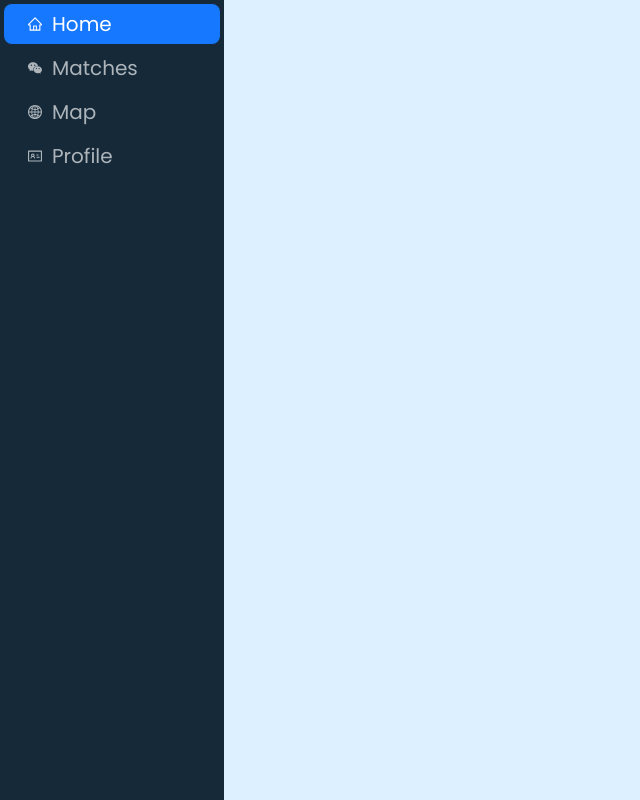
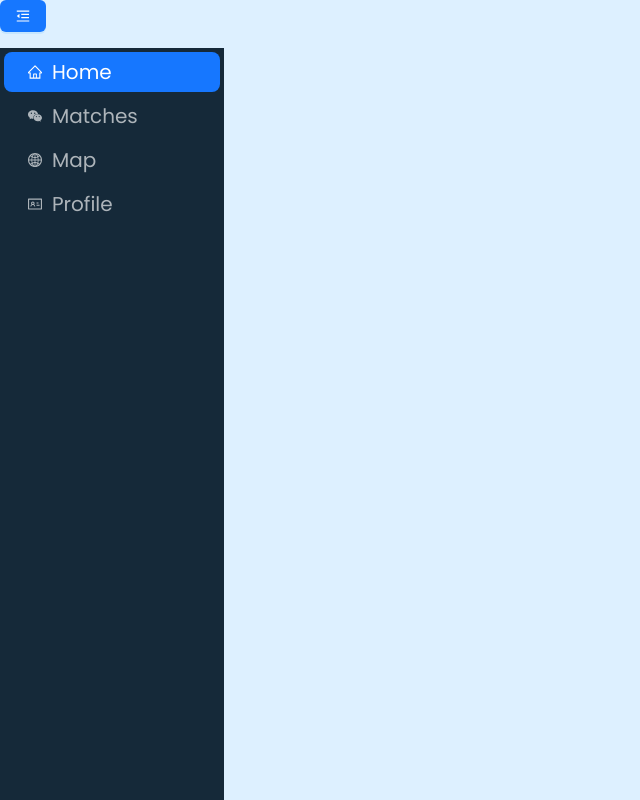
Before and after one commit to Olympicene/WildHacks-2024-Project, a React (Create React App) app in the folder client/: page /home in a window 1280 px wide. Shown: the top 800 px of the page, without its empty margins (0-640 px from the left). Built offline with nearby package versions, Linux system fonts and the light colour scheme.

Commit message:
fixed nav bar

```diff
--- a/client/src/components/NavBar/Navbar.js
+++ b/client/src/components/NavBar/Navbar.js
@@ -4,8 +4,10 @@ import {
   HomeOutlined,
   IdcardOutlined,
   WechatOutlined,
-} from '@ant-design/icons';
-import { Menu } from 'antd';
+  MenuFoldOutlined,
+  MenuUnfoldOutlined,
+}from '@ant-design/icons';
+import { Button, Menu } from 'antd';
 
 function getItem(label, key, icon, children, type) {
   return {
@@ -32,7 +34,16 @@ const Navbar = () => {
 
   return (
     <div style={{ height: '100vh', overflowY: 'auto'}}>
-      <div style={{ position: 'fixed', top: 0, bottom: 0, left: 0, width: '28vh', backgroundColor: '#b4d4ed' }}>
+      <div style={{ position: 'fixed', top: 0, bottom: 0, left: 0, width: '28vh'}}>
+      <Button
+        type="primary"
+        onClick={toggleCollapsed}
+        style={{
+          marginBottom: 16,
+        }}
+      >
+        {collapsed ? <MenuUnfoldOutlined /> : <MenuFoldOutlined />}
+      </Button>
         <Menu
           defaultSelectedKeys={['1']}
           defaultOpenKeys={['sub1']}
```
